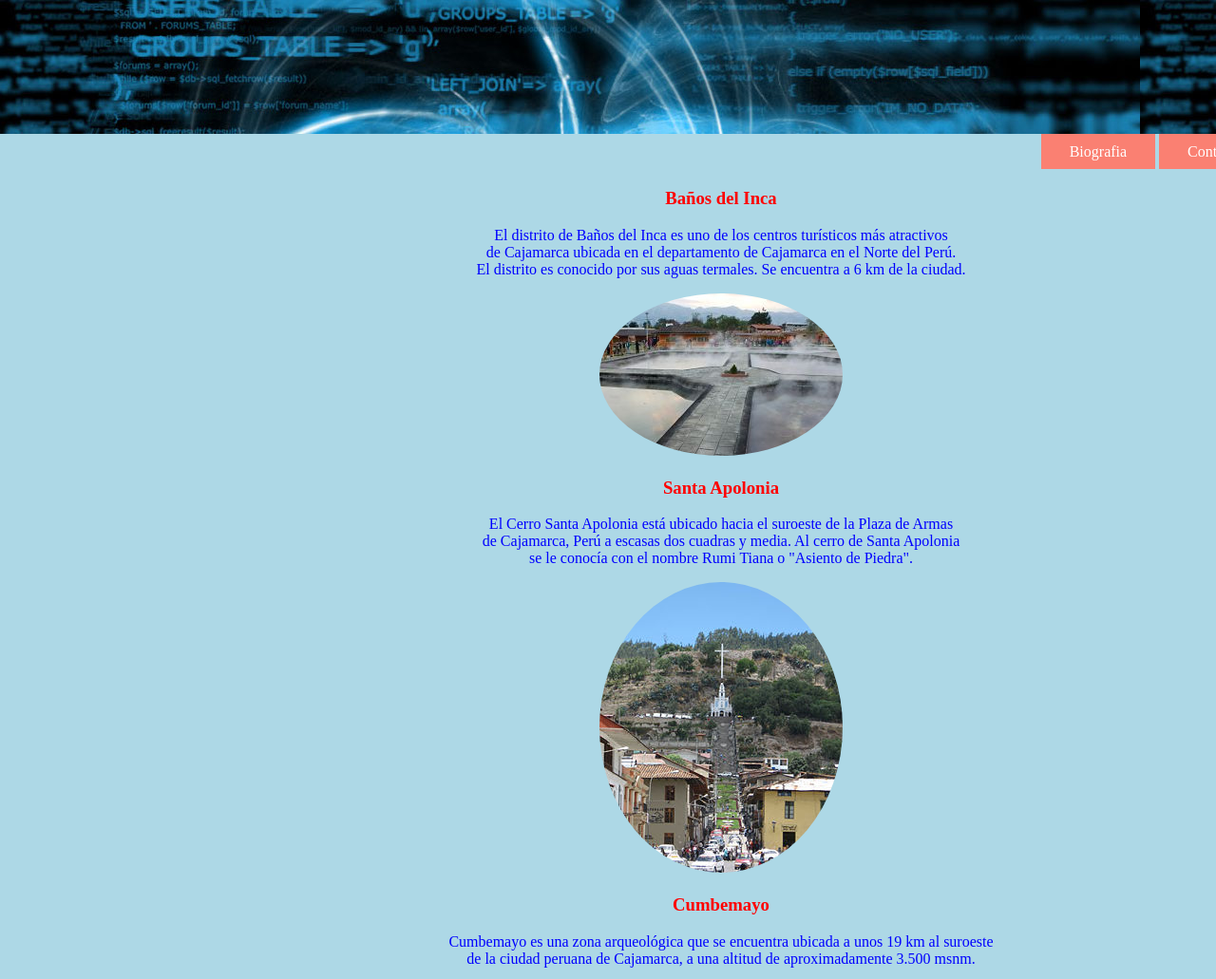
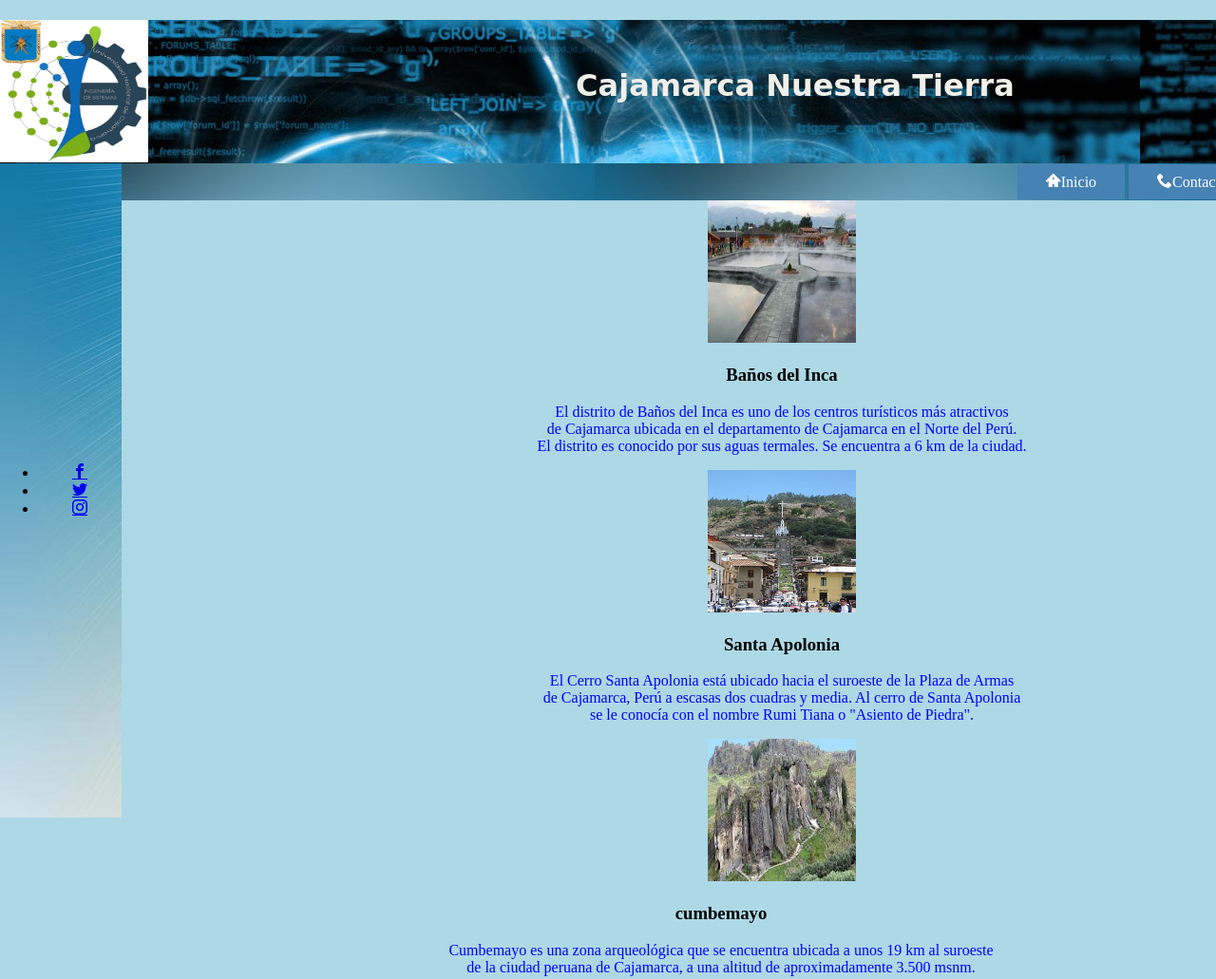
Before and after one commit to wilGarLo/wilGarLo.github.io, a plain HTML site: page sitTur.html in a window 1280 px wide. Shown: the top 1031 px of the page at 95% size. Drawn offline with Linux system fonts and the light colour scheme; files whose address does not match are found by name.

Commit message:
cambiowilmer

```diff
--- /dev/null
+++ b/css/cajamarca.css
@@ -0,0 +1,81 @@
+* {
+    margin: 0px;
+    padding: 0px;
+}
+
+html {
+    background-color: black;
+}
+
+body {
+    width: 750px;
+    height: 750px;
+    margin: auto;
+    background-color: green;
+}
+
+header {
+    width: 750px;
+    height: 250px;
+    background-color: white;
+}
+
+section#baner {
+    width: 500px;
+    height: 250px;
+    float: left;
+    background-color: grey;
+}
+
+section#logo {
+    width: 250px;
+    height: 125px;
+    float: left;
+    background-color: white;
+}
+
+section#logo {
+    width: 250px;
+    height: 125px;
+    float: left;
+    background-color: red;
+}
+
+nav {
+    width: 750px;
+    height: 50px;
+    background-color: orange;
+}
+
+main {
+    width: 750px;
+    height: 400px;
+    background-color: purple;
+}
+
+aside#left {
+    width: 150px;
+    height: 400px;
+    float: left;
+    background-color: palevioletred;
+}
+
+article {
+    width: 500px;
+    height: 400px;
+    float: left;
+    background-color: aquamarine;
+}
+
+aside#right {
+    width: 100px;
+    height: 400px;
+    float: left;
+    background-color: rgb(104, 35, 58);
+}
+
+footer {
+    width: 750px;
+    height: 50px;
+    background-color: paleturquoise;
+}
--- a/css/estilo.css
+++ b/css/estilo.css
@@ -6,34 +6,35 @@ body {
 
 header {
     background-image: url(/img/web.jpg);
+    height: 151px;
 }
 
 #logo,
 #titulo {
-    display: inline-block;
+    float: left;
     margin: 0px;
     padding: 0px;
 }
 
 #logo,
 img {
-    width: 10em;
-    height: 10em;
+    width: 156px;
+    height: 150px;
 }
 
 #titulo,
 h1 {
-    width: 40em;
     color: #FAEBD7;
     text-align: center;
     font-family: cursive;
+    margin-left: 250px;
+    padding: 20px 0px;
 }
 
 .nav-enlace {
     display: inline;
-    background: salmon;
+    background: #4682B4;
     color: white;
-    margin: 10px 0px;
     padding: 10px 30px;
     text-decoration: none;
 }
@@ -43,8 +44,8 @@ h1 {
 }
 
 nav {
+    background-image: url(/img/fondoazul.jpg);
     padding: 10px;
-    margin-bottom: 10px;
     text-align: right;
 }
 
@@ -57,31 +58,43 @@ nav {
 
 #redes {
     width: 5em;
-    padding-top: 5em;
+    padding-top: 17em;
     padding-right: 3em;
-    padding-bottom: 25em;
-    text-decoration: none;
-    background-color: #4682B4;
+    padding-bottom: 385px;
+    background-image: url(/img/fondo.jpg);
+    margin-top: -40px;
+    ;
 }
 
 #datos {
     width: 87em;
     text-align: center;
-    background-color: #ADD8E6;
     padding-top: 1em;
     margin: 0px;
+    background-color: whitesmoke;
 }
 
-.tabla {
-    text-align: center;
+.tabla1,
+.tabla2 {
+    float: left;
+    margin: 0em 0em 0em 10em;
+    padding: 0px;
+}
+
+.tabla1 {
     color: blue;
-    margin-left: 600px;
-    margin-bottom: 10px;
+    background-color: white;
+}
+
+.tabla2 {
+    color: blue;
+    background-color: white;
 }
 
 footer {
     color: #000000;
     text-align: center;
-    background-color: #E0FFFF;
-    padding: 10px;
+    background-color: white;
+    padding: 30px;
+    margin-top: 100px;
 }
--- a/css/index.css
+++ b/css/index.css
@@ -6,7 +6,7 @@ body {
 
 header {
     background-image: url(/img/web.jpg);
-    height: 150px;
+    height: 151px;
 }
 
 #logo,
@@ -16,15 +16,17 @@ header {
     padding: 0px;
 }
 
+#logo,
 img {
     width: 156px;
     height: 150px;
 }
 
 h1 {
-    color: #FAEBD7;
+    color: rgb(241, 239, 233);
     text-align: center;
     font-family: cursive;
+    padding: 50px 0px;
 }
 
 .nav-enlace {
@@ -40,13 +42,13 @@ h1 {
 }
 
 nav {
-    margin-top: 0px;
+    background-image: url(/img/fondoazul.jpg);
     padding: 10px;
     text-align: right;
 }
 
 #redes,
-#datos {
+.datos {
     float: left;
     padding: 0;
     margin: 0;
@@ -55,21 +57,25 @@ nav {
 #redes {
     width: 7em;
     background-image: url(/img/fondo.jpg);
-    margin-top: 0em;
-    padding: 191px 0em;
+    margin-top: -39px;
+    padding: 210px 0em;
 }
 
 .datos {
     text-align: center;
     color: rgb(20, 107, 179);
-    background-color: #FFFFFF;
+    background-color: whitesmoke;
     padding: 24px 25em;
     margin: 0px;
+}
+
+img {
+    border-radius: 50%;
 }
 
 footer {
     color: #000000;
     text-align: center;
-    background-color: rgb(7, 100, 100);
+    background-color: white;
     padding: 12px;
 }
--- a/css/situr.css
+++ b/css/situr.css
@@ -6,8 +6,27 @@ body {
 
 header {
     background-image: url(/img/web.jpg);
-    margin-top: 0px;
-    padding: 60px;
+    height: 151px;
+}
+
+#logo,
+#titulo {
+    float: left;
+    margin: 0px;
+    padding: 0px;
+}
+
+#logo,
+img {
+    width: 156px;
+    height: 150px;
+}
+
+h1 {
+    color: rgb(241, 239, 233);
+    text-align: center;
+    font-family: cursive;
+    padding: 50px 0px;
 }
 
 #situr {
@@ -21,28 +40,45 @@ p {
 
 #lista {
     text-align: center;
-    color: red;
 }
 
 .nav-enlace {
     display: inline;
-    background: salmon;
+    background: #4682B4;
     color: white;
     padding: 10px 30px;
     text-decoration: none;
 }
 
 .nav-enlace:hover {
-    background: blue;
+    background: #2F4F4F;
 }
 
 nav {
+    background-image: url(/img/fondoazul.jpg);
     padding: 10px;
     text-align: right;
 }
 
-#imagen {
-    border-radius: 50%;
+#redes,
+.datos {
+    float: left;
+    padding: 0;
+    margin: 0;
+}
+
+#redes {
+    width: 8em;
+    background-image: url(/img/fondo.jpg);
+    margin-top: -39px;
+    padding: 300px 0em;
+}
+
+#baños,
+#santa,
+#cumbe,
+#porcon {
+    display: block;
 }
 
 footer {
--- a/sitTur.html
+++ b/sitTur.html
@@ -13,31 +13,88 @@
     <meta name="description" content="">
     <meta name="viewport" content="width=device-width, initial-scale=1">
     <link rel="stylesheet" type="text/css" media="Screen" href="/css/situr.css">
+    <link rel="stylesheet" href="/css/icomcon/style.css">
 </head>
 
 <body>
     <header>
-        <h1></h1>
+        <div id="logo">
+            <img src="/img/sistemas.jpg " alt="Sistemas ">
+        </div>
+        <div id="titulo ">
+            <h1>
+                <Strong> Cajamarca Nuestra Tierra</Strong>
+            </h1>
+        </div>
+
     </header>
     <nav>
-        <a href="index.html" class="nav-enlace">Biografia</a>
-        <a href="contactos.html" class="nav-enlace">Contactos</a>
-        <a href="sitTur.html" class="nav-enlace">SitiosTuristicos</a>
+        <a href="index.html " class="nav-enlace "> <span class="icon-home2 "></span>Inicio</a>
+        <a href="contactos.html " class="nav-enlace "> <span class="icon-phone "></span>Contactos</a>
+        <a href="sitTur.html " class="nav-enlace "> <span class="icon-location "></span>SitiosTuristicos</a>
     </nav>
     <section id="lista">
+        <div id="redes">
+            <ul>
+                <li>
+                    <a href="http://wwww.facebook.com/usuario " target="_blank " class="icon-facebook "></a>
+
+                </li>
+                <li>
+                    <a href="http://wwww.twitter.com/usuario " target="_blank " class="icon-twitter "></a>
+
+                </li>
+                <li>
+                    <a href="http://wwww.instagram.com/usuario " target="_blank " class="icon-instagram "></a>
+
+                </li>
+            </ul>
+        </div>
+        <div id="datos">
+            <div id="baños">
+                <div id="imgb">
+                    <img src="/img/baños.jpg" alt="Baños">
+                </div>
+                <div id="infob">
                     <h3> Baños del Inca</h3>
-        <p>El distrito de Baños del Inca es uno de los centros turísticos más atractivos <br> de Cajamarca ubicada en el departamento de Cajamarca en el Norte del Perú. <br> El distrito es conocido por sus aguas termales. Se encuentra a 6 km de la ciudad.</p>
-        <img id="imagen" src="/img/baños.jpg" alt="Baños">
+                    <p>El distrito de Baños del Inca es uno de los centros turísticos más atractivos <br> de Cajamarca ubicada en el departamento de Cajamarca en el Norte del Perú. <br> El distrito es conocido por sus aguas termales. Se encuentra a 6 km
+                        de la ciudad.
+                    </p>
+                </div>
+
+            </div>
+            <div id="santa">
+                <div id="imgs">
+                    <img src="/img/santa.jpg" alt="Santa">
+
+                </div>
+                <div id="infos">
                     <h3>Santa Apolonia</h3>
                     <p>El Cerro Santa Apolonia está ubicado hacia el suroeste de la Plaza de Armas <br> de Cajamarca, Perú a escasas dos cuadras y media. Al cerro de Santa Apolonia <br> se le conocía con el nombre Rumi Tiana o "Asiento de Piedra".</p>
-        <img id="imagen" src="/img/santa.jpg" alt="Santa">
-        <h3>Cumbemayo</h3>
+
+                </div>
+
+            </div>
+            <div id="cumbe">
+                <div id="imgc">
+                    <img src="/img/cumbemayo.jpg" alt="Cumbemayo">
+                </div>
+                <div id="infoc">
+                    <h3>cumbemayo</h3>
                     <p>Cumbemayo es una zona arqueológica que se encuentra ubicada a unos 19 km al suroeste <br> de la ciudad peruana de Cajamarca, a una altitud de aproximadamente 3.500 msnm.</p>
-        <img id="imagen" src="/img/cumbemayo.jpg" alt="Cumbemayo">
+                </div>
+
+                <div id="porcon">
+
+                    <img src="/img/granja.jpg" alt="granja">
+
+
                     <h3>Granja Porcon</h3>
-        <p>La granja Porcón tiene 12.800 hectáreas que son perfectas para la caminata o el paseo a caballo <br> entre los bosques de pinos, quinuales y alisos. Está ubicado a 20 km al norte de Cajamarca.<br> La Granja Porcón reúne en un solo lugar el agroturismo,
-            la naturaleza y el intercambio cultural</p>
-        <img id="imagen" src="/img/granja.jpg" alt="granja">
+                    <p>La granja Porcón tiene 12.800 hectáreas que son perfectas para la caminata o el paseo a caballo <br> entre los bosques de pinos, quinuales y alisos. Está ubicado a 20 km al norte de Cajamarca.<br> La Granja Porcón reúne en un solo
+                        lugar el agroturismo, la naturaleza y el intercambio cultural</p>
+
+                </div>
+            </div>
     </section>
     <footer>
         <address>Autor: Wilmer Garcia Lopez <br />
```
Also changed, not shown: cajamarca.html (added, +40 -0 lines), contactos.html (+26 -29 lines), img/boss.png (added), img/boy.png (added), img/facebook.png (added), img/fondoazu.jpg (added), img/fondoazul.jpg (added), img/instagram.png (added), img/man.png (added), img/papá.jpg (added), img/student.png (added), img/twitter.png (added). Lines whose indentation alone changed are shown as unchanged.
